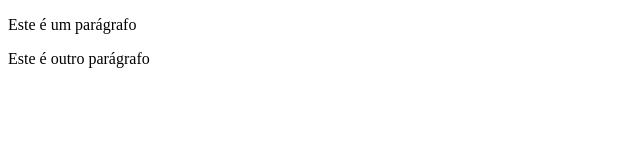
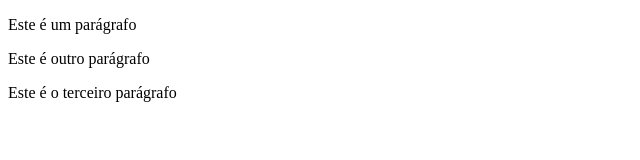
Before and after one commit to joedio-borges/exer, a plain HTML site: page index.html in a window 1280 px wide. Shown: the whole page, without its empty margins (0-640 px from the left). Drawn offline with Linux system fonts and the light colour scheme.

Commit message:
Update index.html

```diff
--- a/index.html
+++ b/index.html
@@ -6,5 +6,6 @@
 <body>
 	<p>Este é um parágrafo</p>
 	<p>Este é outro parágrafo</p>
+	<p>Este é o terceiro parágrafo</p>
 </body>
 </html>
```
